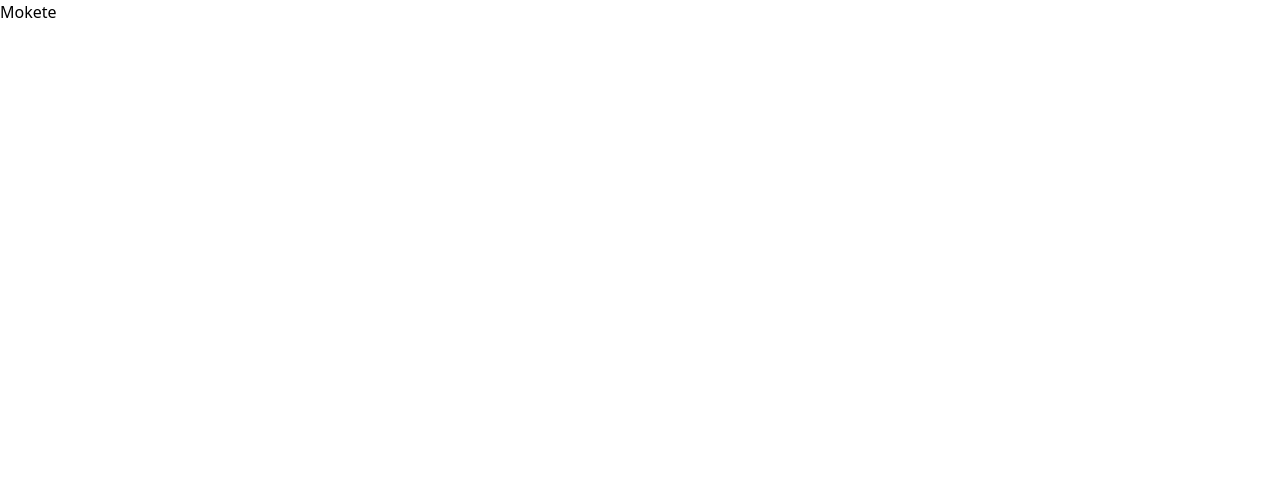
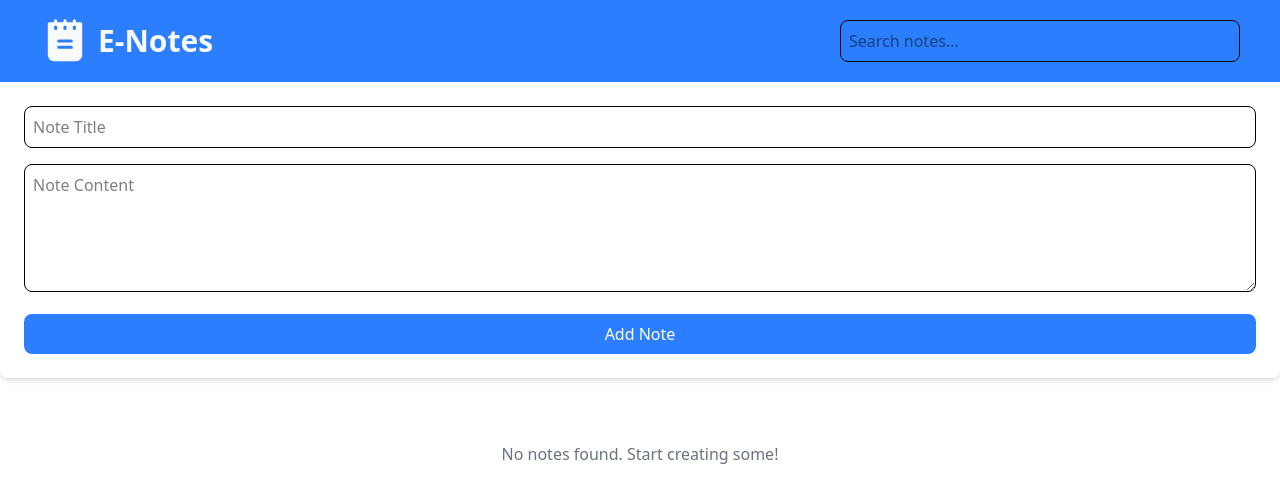
Before and after one commit to MoketeTyabekana/ai-projects, a React (Vite) app in the folder e-notes/: page / in a window 1280 px wide. Shown: the top 502 px of the page. Built offline with nearby package versions, Linux system fonts and the light colour scheme.

Commit message:
Add note-taking functionality with localStorage support and search feature

```diff
--- a/e-notes/package.json
+++ b/e-notes/package.json
@@ -13,6 +13,7 @@
     "@tailwindcss/vite": "^4.1.3",
     "react": "^19.0.0",
     "react-dom": "^19.0.0",
+    "react-icons": "^5.5.0",
     "tailwindcss": "^4.1.3"
   },
   "devDependencies": {
--- a/e-notes/src/App.jsx
+++ b/e-notes/src/App.jsx
@@ -1,13 +1,144 @@
-
+import { useState, useEffect } from "react";
+import { PiNotepadFill } from "react-icons/pi";
 
 function App() {
+  const [notes, setNotes] = useState([]);
+  const [title, setTitle] = useState("");
+  const [content, setContent] = useState("");
+  const [searchTerm, setSearchTerm] = useState("");
+  const [editId, setEditId] = useState(null);
 
+  // Load notes from localStorage on mount
+  useEffect(() => {
+    const savedNotes = localStorage.getItem("notes");
+    if (savedNotes) {
+      setNotes(JSON.parse(savedNotes));
+    }
+  }, []);
+
+  // Save notes to localStorage whenever they change
+  useEffect(() => {
+    localStorage.setItem("notes", JSON.stringify(notes));
+  }, [notes]);
+
+  const handleSubmit = (e) => {
+    e.preventDefault();
+    if (!title || !content) return;
+
+    if (editId) {
+      // Update existing note
+      const updatedNotes = notes.map((note) =>
+        note.id === editId ? { ...note, title, content } : note
+      );
+      setNotes(updatedNotes);
+      setEditId(null);
+    } else {
+      // Create new note
+      const newNote = {
+        id: Date.now(),
+        title,
+        content,
+        date: new Date().toLocaleString(),
+      };
+      setNotes([newNote, ...notes]);
+    }
+
+    setTitle("");
+    setContent("");
+  };
+
+  const deleteNote = (id) => {
+    const filteredNotes = notes.filter((note) => note.id !== id);
+    setNotes(filteredNotes);
+  };
+
+  const editNote = (note) => {
+    setTitle(note.title);
+    setContent(note.content);
+    setEditId(note.id);
+  };
+
+  const filteredNotes = notes.filter(
+    (note) =>
+      note.title.toLowerCase().includes(searchTerm.toLowerCase()) ||
+      note.content.toLowerCase().includes(searchTerm.toLowerCase())
+  );
 
   return (
-    <>
-    Mokete
-    </>
-  )
+    <div className="">
+      <nav className="bg-blue-500 flex justify-between items-center px-10 py-4">
+        <h1 className="text-3xl font-bold text-center text-gray-50 flex justify-center items-center">
+          <PiNotepadFill className="inline-block mr-2" size={50} />
+          E-Notes
+        </h1>
+        {/* Search Input */}
+        <input
+          type="text"
+          placeholder="Search notes..."
+          className="w-1/3 p-2  border rounded-lg"
+          value={searchTerm}
+          onChange={(e) => setSearchTerm(e.target.value)}
+        />
+      </nav>
+
+      {/* Note Form */}
+      <form
+        onSubmit={handleSubmit}
+        className="bg-white p-6 rounded-lg shadow-md mb-8"
+      >
+        <input
+          type="text"
+          placeholder="Note Title"
+          className="w-full p-2 mb-4 border rounded-lg"
+          value={title}
+          onChange={(e) => setTitle(e.target.value)}
+        />
+        <textarea
+          placeholder="Note Content"
+          className="w-full p-2 mb-4 border rounded-lg h-32"
+          value={content}
+          onChange={(e) => setContent(e.target.value)}
+        />
+        <button
+          type="submit"
+          className="bg-blue-500 hover:bg-blue-600 text-white px-6 py-2 rounded-lg w-full"
+        >
+          {editId ? "Update Note" : "Add Note"}
+        </button>
+      </form>
+
+      {/* Notes List */}
+      <div className="grid grid-cols-1 md:grid-cols-2 lg:grid-cols-3 gap-4">
+        {filteredNotes.map((note) => (
+          <div key={note.id} className="bg-white p-4 rounded-lg shadow-md">
+            <h3 className="text-xl font-semibold mb-2">{note.title}</h3>
+            <p className="text-gray-600 mb-4">{note.content}</p>
+            <p className="text-sm text-gray-400 mb-2">{note.date}</p>
+            <div className="flex justify-end space-x-2">
+              <button
+                onClick={() => editNote(note)}
+                className="px-3 py-1 bg-yellow-500 text-white rounded hover:bg-yellow-600"
+              >
+                Edit
+              </button>
+              <button
+                onClick={() => deleteNote(note.id)}
+                className="px-3 py-1 bg-red-500 text-white rounded hover:bg-red-600"
+              >
+                Delete
+              </button>
+            </div>
+          </div>
+        ))}
+      </div>
+
+      {filteredNotes.length === 0 && (
+        <p className="text-center text-gray-500 mt-8">
+          No notes found. Start creating some!
+        </p>
+      )}
+    </div>
+  );
 }
 
-export default App
+export default App;
```
Also changed, not shown: 1 other file (tests, documents, lock files or other folders).
